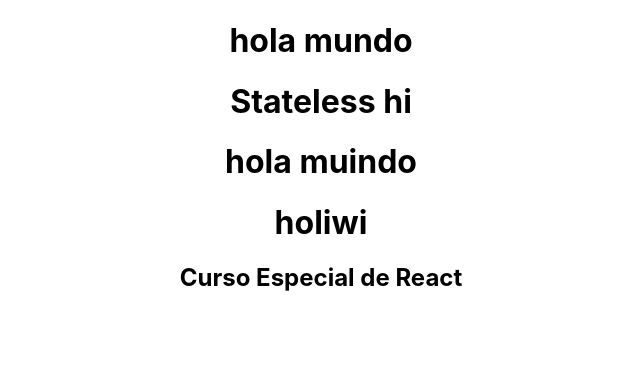
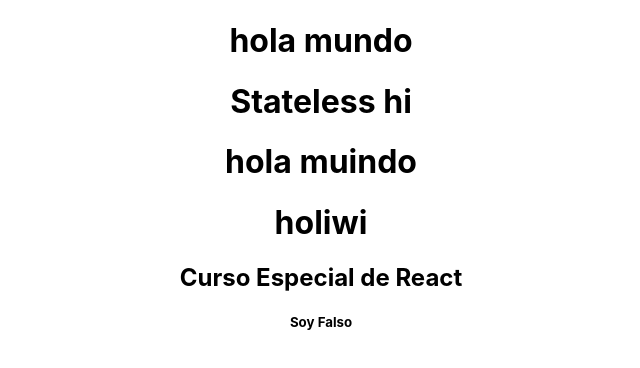
Before and after one commit to codelikeamexican/ReactJsPractice, a React (Create React App) app in the folder holamundo/: page / in a window 1280 px wide. Shown: the top 368 px of the page, without its empty margins (319-959 px from the left). Built offline with nearby package versions, Linux system fonts and the light colour scheme.

Commit message:
validations to show (or not) code blocks

```diff
--- a/holamundo/src/components/HolaMundo.jsx
+++ b/holamundo/src/components/HolaMundo.jsx
@@ -2,10 +2,14 @@
 
 const HolaMundo = ()=>{
     const hello ='holiwi';
+    const isTrue = false;
     return (
         <div className="HolaMundo">
+
             <h1>{hello}</h1>
             <h2>Curso Especial de React</h2>
+            {isTrue ? <h1>Esto es verdadero</h1> : <h5>Soy Falso</h5>}
+            {isTrue && <h4>Soy verdadero</h4>}
         </div>
     );
 };
```
